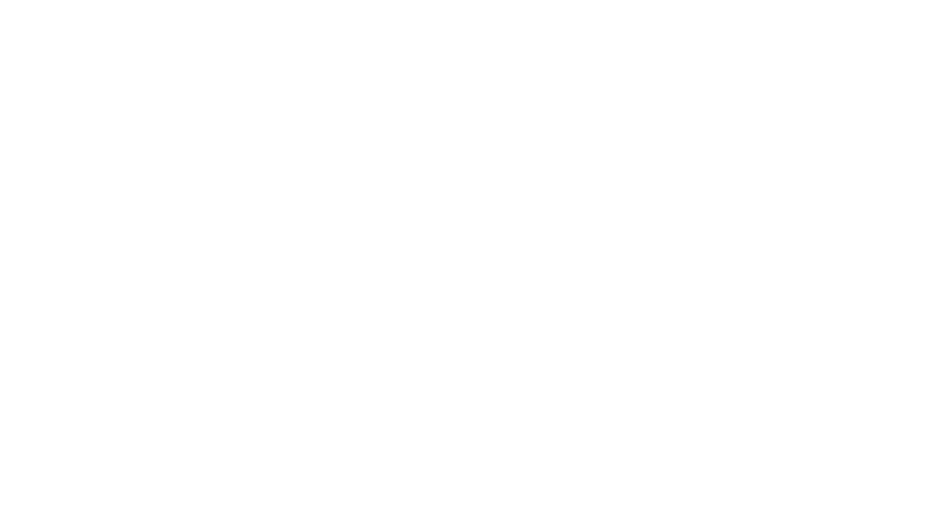
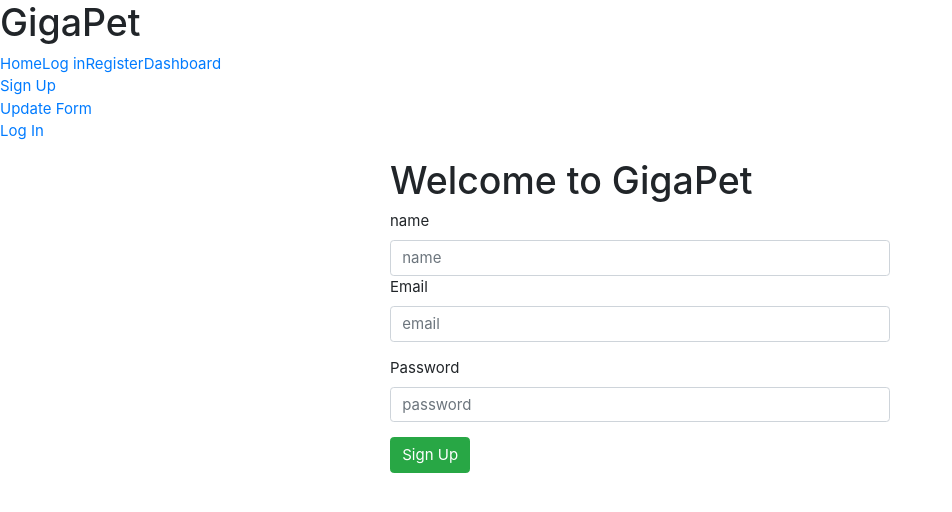
Before and after one commit to Build-Gigapet/Front-end, a React (Create React App) app in the folder gigapet/: page / in a window 1280 px wide. Shown: the top 512 px of the page, without its empty margins (0-952 px from the left). Built offline with nearby package versions, Linux system fonts and the light colour scheme.

Commit message:
Working on Header. Had to temporarily enable the App component in order to see output.

```diff
--- a/gigapet/src/App.js
+++ b/gigapet/src/App.js
@@ -2,9 +2,11 @@
 import { Router, Route, Link, Switch } from "react-router-dom";
 import PrivateRoute from "./components/PrivateRoute";
 import SignUp from "./pages/SignUp";
+import Login from "./components/Login";
 import UpdateForm from "./components/UpdateForm";
 // import Parent from "./components/Parent";
 import { createBrowserHistory } from "history";
+import Header from "./components/Header";
 // import './App.css';
 
 const history = createBrowserHistory();
@@ -24,6 +26,7 @@
   return (
     <Router history={history}>
       <div className="App">
+        <Header />
         <ul>
           <li>
             <Link to="/signup">Sign Up</Link>
--- /dev/null
+++ b/gigapet/src/components/Header.js
@@ -0,0 +1,18 @@
+import React from "react";
+import { Link } from "react-router-dom";
+
+const Header = function() {
+  return (
+    <div className="header">
+      <h1>GigaPet</h1>
+      <nav>
+        <Link to="/">Home</Link>
+        <Link to="/login">Log in</Link>
+        <Link to="/signup">Register</Link>
+        <Link to="/dashboard">Dashboard</Link>
+      </nav>
+    </div>
+  );
+};
+
+export default Header;
--- a/gigapet/src/components/Login.js
+++ b/gigapet/src/components/Login.js
@@ -1,6 +1,7 @@
 import React, { useState } from "react";
 import axiosWithAuth from "../axiosWithAuth";
 import { Button, Form, FormGroup, Label, Input } from "reactstrap";
+import Header from "../components/Header";
 
 const Login = props => {
   const [login, setLogin] = useState({
@@ -30,7 +31,8 @@
 
   return (
     <div>
-      <form>
+      <Header />
+      <Form>
         <FormGroup>
           <Label for="username">Email</Label>
           <Input
@@ -54,9 +56,11 @@
             onChange={handleChange}
           />
         </FormGroup>
-        <Button color="success">SignUp</Button>
+        <Button color="success" onSubmit={onSubmit}>
+          SignUp
+        </Button>
         {login.isFetching && "Please Wait"}
-      </form>
+      </Form>
     </div>
   );
 };
--- a/gigapet/src/index.js
+++ b/gigapet/src/index.js
@@ -1,11 +1,11 @@
-import React from 'react';
-import ReactDOM from 'react-dom';
+import React from "react";
+import ReactDOM from "react-dom";
 // import './index.css';
-import './pages/styles/global.css';
-import 'bootstrap/dist/css/bootstrap.min.css';
-import * as serviceWorker from './serviceWorker';
-import { Route, BrowserRouter as Router } from 'react-router-dom';
-
+import "./pages/styles/global.css";
+import "bootstrap/dist/css/bootstrap.min.css";
+import * as serviceWorker from "./serviceWorker";
+import { Route, BrowserRouter as Router } from "react-router-dom";
+import App from "./App";
 
 import PrivateRoute from "./components/PrivateRoute";
 import SignUp from "./pages/SignUp";
@@ -15,12 +15,12 @@
   <Router>
     <div>
       {/* TODO: Replace APP with HOME/Marketing */}
-        {/* <Route exact path="/" component={App} /> */}
+      <Route exact path="/" component={App} />
       <Route exact path="/sign-up" component={SignUp} />
     </div>
   </Router>
 );
 
-ReactDOM.render(routing, document.getElementById('root'));
+ReactDOM.render(routing, document.getElementById("root"));
 
 serviceWorker.unregister();
```
Also changed, not shown: 1 other file (tests, documents, lock files or other folders). Lines whose indentation alone changed are shown as unchanged.
